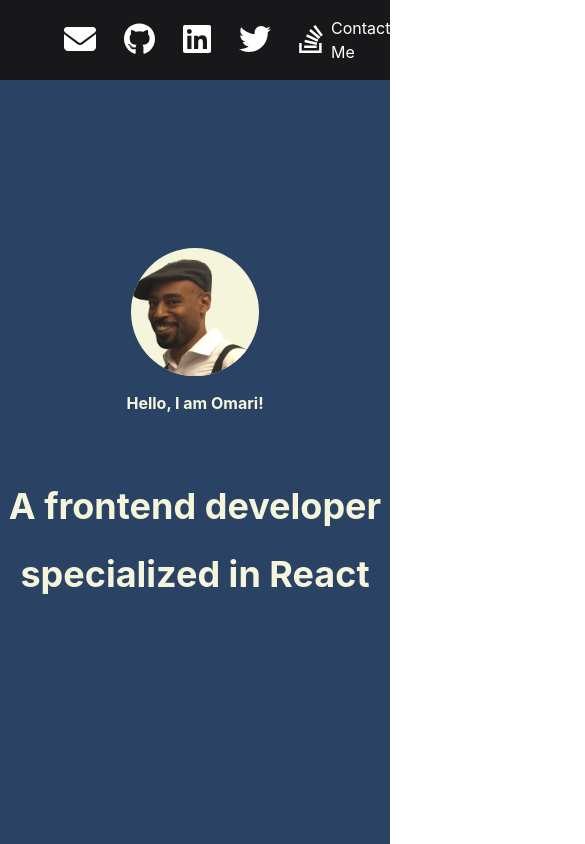
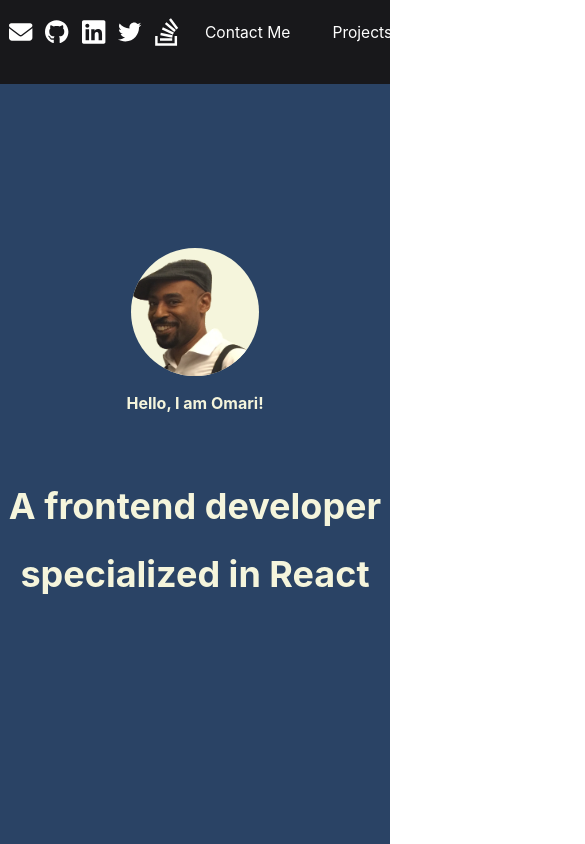
Before and after one commit to OSharpe001/portfolio, a React (Create React App) app: page / in a window 390 px wide. Shown: the top 844 px of the page, 585 px wide, since content can reach past the window. Built offline with nearby package versions, Linux system fonts and the light colour scheme.

Commit message:
fixed the mobile-site's contact-me form and header

```diff
--- a/src/App.css
+++ b/src/App.css
@@ -10,3 +10,56 @@
 .form-button a {
     width: stretch;
 }
+
+@media (max-width: 600px) {
+    .header {
+        height: 10vh;
+    }
+
+    .icon-box{
+        height: 100%;
+    }
+
+    .nav-icons{
+        margin: 0 10vw 0 -40px;
+    }
+
+    nav:nth-of-type(2) {
+        padding-left: 30px;
+    }
+
+    nav .shift-page {
+        width: max-content;
+        font-size: 4vw;
+        margin: 0 0 0 -50px;
+    }
+
+    nav .shift-page:nth-of-type(2) {
+        margin: 0 0 0 10px;
+    }
+
+    .icons {
+        margin-left: -15px;
+        width: 6vw;
+    }
+
+    #contactme-section {
+        align-items: center;
+        text-align: center;
+        max-width: 100vw;
+    }
+
+    #contactme-header {
+        width: 9ch;
+    }
+
+    div .css-15vg8vk {
+        justify-content: center;
+        margin: 0;
+        left: 20px;
+        width:90vw;
+    }
+}
+
+/* @media (max-width: 350px) {
+} */
--- a/src/components/ContactMeSection.js
+++ b/src/components/ContactMeSection.js
@@ -61,8 +61,8 @@ export default function LandingSection() {
       py={16}
       spacing={8}
     >
-      <VStack w="1024px" p={32} alignItems="flex-start">
-        <Heading as="h1" id="contactme-section">
+      <VStack id="contactme-section" w="1024px" p={32} alignItems="flex-start">
+        <Heading as="h1" id="contactme-header">
           Contact me
         </Heading>
         <Box p={6} rounded="md" w="100%">
--- a/src/components/Header.js
+++ b/src/components/Header.js
@@ -94,7 +94,7 @@ export default function Header() {
       transitionTimingFunction="ease-in-out"
       backgroundColor="#18181b"
     >
-      <Box color="white" maxWidth="1280px" margin="0 auto">
+      <Box className="icon-box" color="white" maxWidth="1280px" margin="0 auto">
         <HStack
           px={16}
           py={4}
@@ -102,12 +102,12 @@ export default function Header() {
           alignItems="center"
         >
           <nav>
-          <HStack spacing={7}>
+          <HStack className="nav-icons" spacing={7}>
             {
               socials.map((socialLink) => {
                 return (
                   <a target="_blank" href={socialLink.url} key={socialLink.url}>
-                    <FontAwesomeIcon icon={socialLink.icon} size="2x" />
+                    <FontAwesomeIcon className="icons" icon={socialLink.icon} size="2x" />
                   </a>
                 )
               })
@@ -119,8 +119,8 @@ export default function Header() {
             <HStack spacing={8}>
               {
               <>
-              <a onClick={handleClick("contactme")} href="/#contact-me">Contact Me</a>
-              <a onClick={handleClick("projects")} href="/#projects">Projects</a>
+              <a className="shift-page" onClick={handleClick("contactme")} href="/#contact-me">Contact Me</a>
+              <a className="shift-page" onClick={handleClick("projects")} href="/#projects">Projects</a>
               </>
               }
             </HStack>
```
